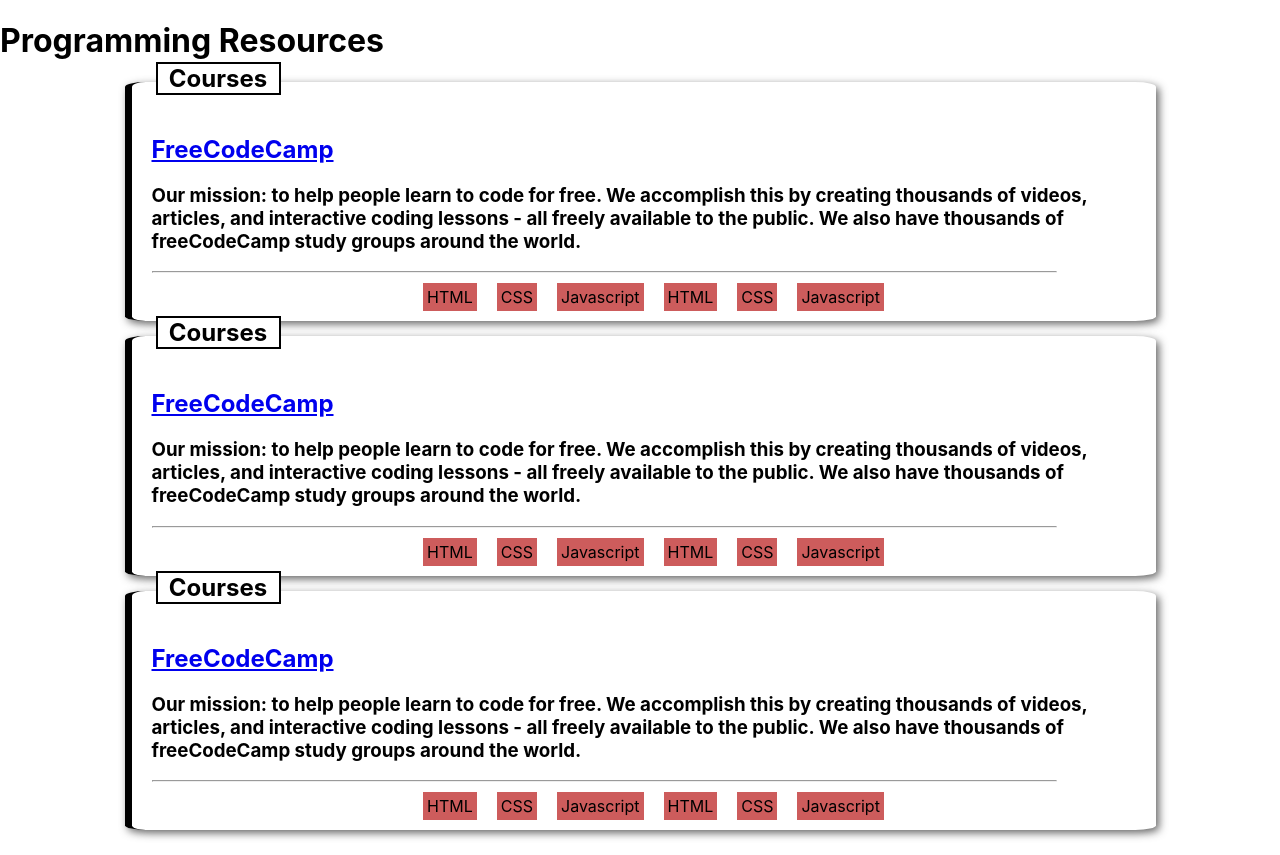
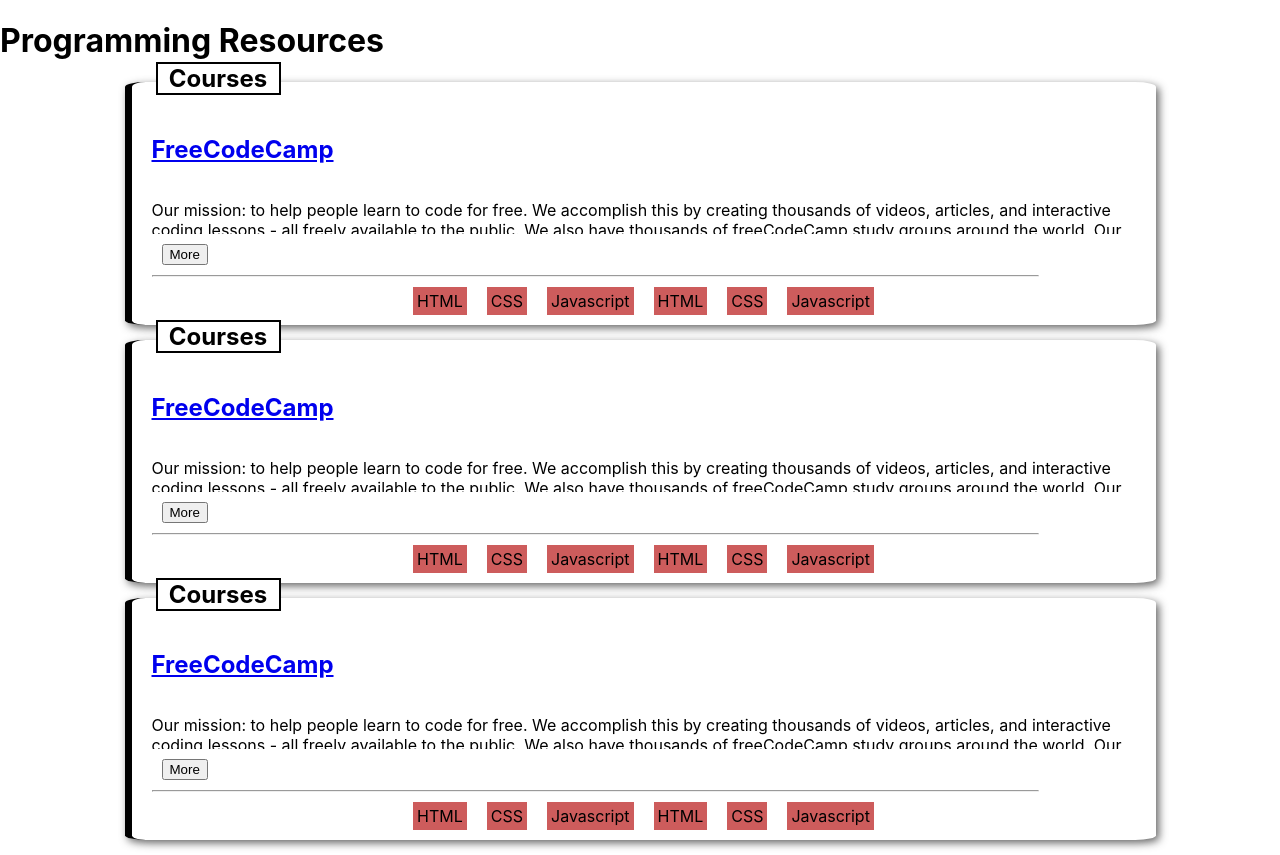
Before and after one commit to israelone/programming-resources, a React (Create React App) app: page / in a window 1280 px wide. Built offline with nearby package versions, Linux system fonts and the light colour scheme.

Commit message:
Added elements and styling to make paragraph collapsible

```diff
--- a/src/components/resource/resource.js
+++ b/src/components/resource/resource.js
@@ -2,7 +2,7 @@
 import styled from 'styled-components';
 
 const Container = styled.div`
-  padding-left: 20px;
+  padding: 0 20px;
 `;
 
 const TagsList = styled.ul`
@@ -32,18 +32,56 @@
   width: 90%;
 `;
 
+const ShowMoreButton = styled.button`
+  margin: 10px;
+`;
+
+const DescriptionContainer = styled.div`
+  height: ${(props) =>
+    props.showDescription === false ? props.scrollHeight + 'px' : '50px'};
+  overflow: hidden;
+  transition: height 0.2s ease-out;
+`;
+const DescriptionSection = styled.div``;
+
 const Resource = () => {
+  const [showDescription, setShowDescription] = useState(false);
+  const [scrollHeight, setScrollHeight] = useState(50);
+
+  const showDescriptionHandler = (e) => {
+    console.log(showDescription, scrollHeight, e);
+    setScrollHeight(e.target.previousElementSibling.scrollHeight.toString());
+    setShowDescription(!showDescription);
+  };
+
   return (
     <Container>
       <Header>
         <a href="www.freecodecamp.com">FreeCodeCamp</a>
       </Header>
-      <SubHeader>
-        Our mission: to help people learn to code for free. We accomplish this
-        by creating thousands of videos, articles, and interactive coding
-        lessons - all freely available to the public. We also have thousands of
-        freeCodeCamp study groups around the world.
-      </SubHeader>
+      <SubHeader></SubHeader>
+      <DescriptionSection>
+        <DescriptionContainer
+          showDescription={showDescription}
+          scrollHeight={scrollHeight}
+        >
+          <Description>
+            Our mission: to help people learn to code for free. We accomplish
+            this by creating thousands of videos, articles, and interactive
+            coding lessons - all freely available to the public. We also have
+            thousands of freeCodeCamp study groups around the world. Our
+            mission: to help people learn to code for free. We accomplish this
+            by creating thousands of videos, articles, and interactive coding
+            lessons - all freely available to the public. We also have thousands
+            of freeCodeCamp study groups around the world. Our mission: to help
+            people learn to code for free. We accomplish this by creating
+            thousands of videos, articles, and interactive coding lessons - all
+            freely available to the public. We also have thousands of
+            freeCodeCamp study groups around the world.
+          </Description>
+        </DescriptionContainer>
+        <ShowMoreButton onClick={showDescriptionHandler}>More</ShowMoreButton>
+      </DescriptionSection>
       <Divider></Divider>
       <TagsList>
         <Tag>HTML</Tag>
```
